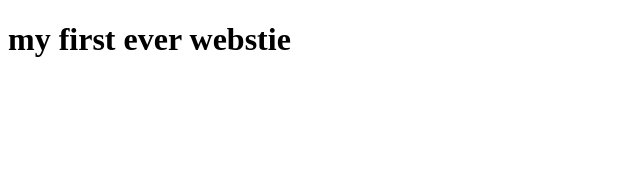
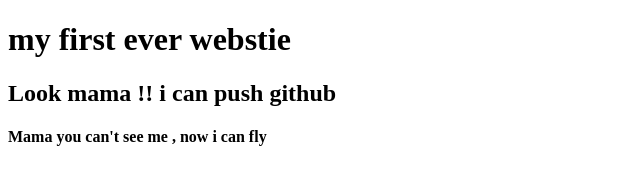
Before and after one commit to Shakilahmmedms/my_first_website, a plain HTML site: page index.html in a window 1280 px wide. Shown: the whole page, without its empty margins (0-640 px from the left). Drawn offline with Linux system fonts and the light colour scheme.

Commit message:
learned github

```diff
--- a/index.html
+++ b/index.html
@@ -8,7 +8,8 @@
 </head>
 <body>
     <h1>my first ever webstie
-
+        <h2>Look mama !! i can push github</h2>
+        <h4>Mama you can't see me , now i can fly</h4>
     </h1>
 </body>
 </html>
```
